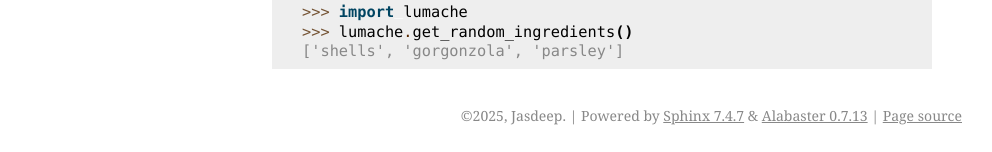
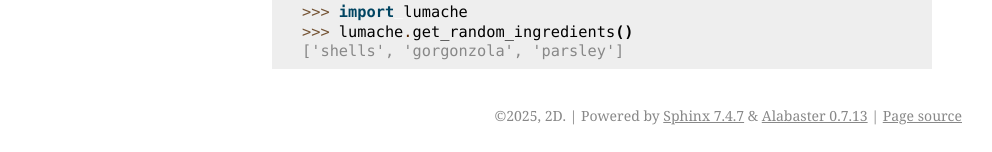
Before and after one commit to up2235881/SETAP-coursework-2D, a Sphinx documentation site: the page built from docs/source/usage.rst, in a window 1280 px wide. Shown: the part 753-905 px from the top of the page, without its empty margins (148-1140 px from the left). Built offline with Sphinx 7.4.7, drawn with Linux system fonts in a browser that asks for light colours.

Commit message:
Update conf.py

```diff
--- a/docs/source/conf.py
+++ b/docs/source/conf.py
@@ -6,8 +6,8 @@
 # -- Project information -----------------------------------------------------
 # https://www.sphinx-doc.org/en/master/usage/configuration.html#project-information
 
-project = 'Slotify-Mine'
-copyright = '2025, Jasdeep'
+project = 'Slot-ify'
+copyright = '2025, 2D'
 author = 'Jasdeep'
 release = '2025'
 
```
